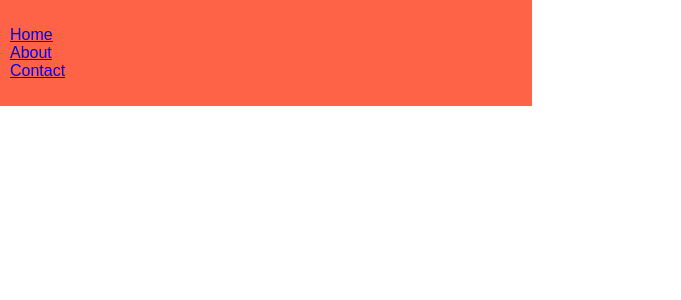
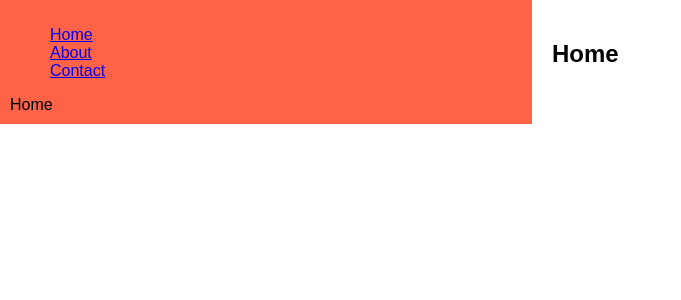
Before and after one commit to zfdesign/react-router-4, a React (Create React App) app: page / in a window 1280 px wide. Shown: the top 300 px of the page, without its empty margins (0-681 px from the left). Built offline with nearby package versions, Linux system fonts and the light colour scheme.

Commit message:
Side-Bar part 2: Adding the main Section

```diff
--- a/src/App.js
+++ b/src/App.js
@@ -26,17 +26,36 @@ class App extends React.Component {
     return (
       <Router>
         <div style={{ display: 'flex' }}>
-          <div style={{
-            padding: '10px',
-            width: '40%',
-            background: '#FF6347'
-          }}>
-            <ul style={{ listStyleType: 'none', padding: 0 }}>
+
+          {/* Side-bar */}
+          <div style={{ padding: '10px', width: '40%', background: '#FF6347' }}>
+
+            <ul style={{ listStyleType: 'none' }}>
               <li><Link to="/">Home</Link></li>
               <li><Link to="/about">About</Link></li>
               <li><Link to="/contact">Contact</Link></li>
             </ul>
 
+            {routes.map((route) => (
+              <Route
+                key={route.path}
+                path={route.path}
+                exact={route.exact}
+                component={route.leftbar}
+              />
+            ))}
+          </div>
+
+          {/* Section */}
+          <div style={{ flex: 1, padding: '20px' }}>
+            {routes.map((route) => (
+              <Route
+                key={route.path}
+                path={route.path}
+                exact={route.exact}
+                component={route.main}
+              />
+            ))}
           </div>
         </div>
       </Router>
```
